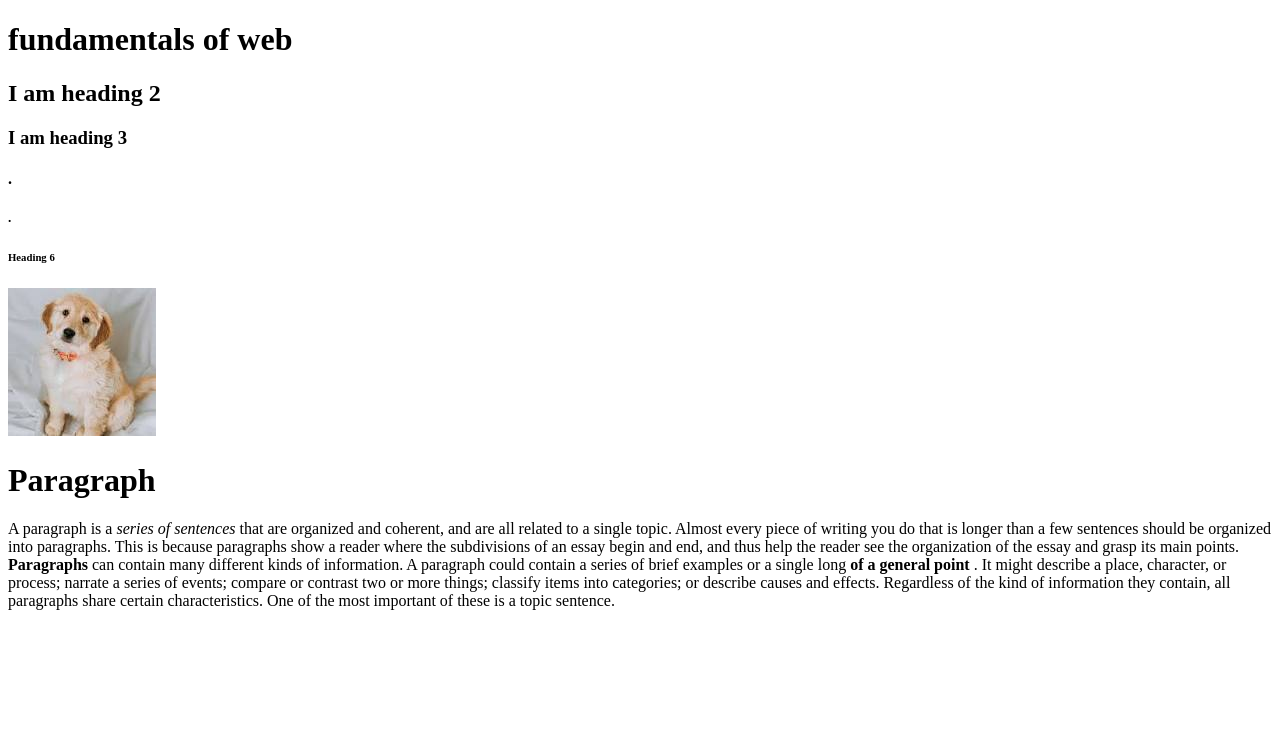
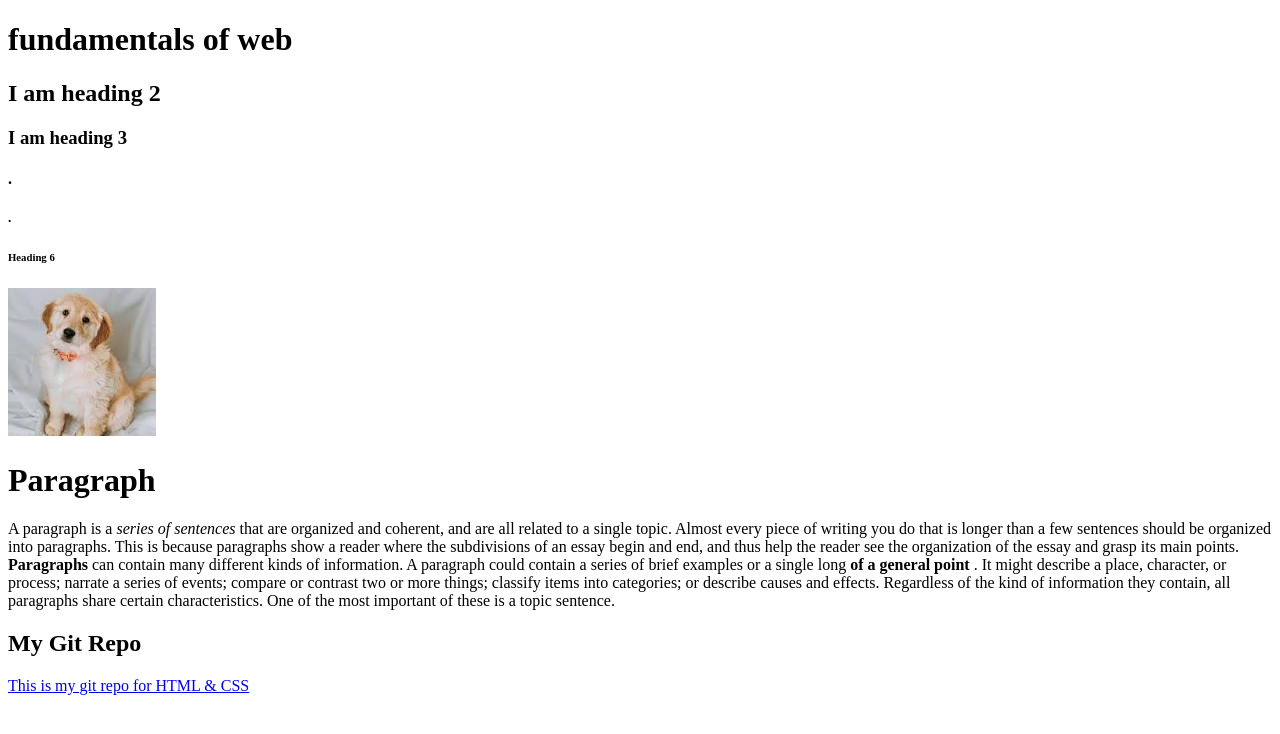
Before and after one commit to karthik0711/HTML-CSS-Repo, a plain HTML site: page class-1(web fundamentals)/index.html in a window 1280 px wide. Drawn offline with Linux system fonts and the light colour scheme.

Commit message:
added anchor tag

```diff
--- a/class-1(web fundamentals)/index.html
+++ b/class-1(web fundamentals)/index.html
@@ -19,11 +19,17 @@
     <img src="./download.jpeg" alt="dog Image">
     <!-- <img src="https://cdn.pixabay.com/photo/2023/08/18/15/02/dog-8198719_1280.jpg" alt="Dog img">  -->
 
+    <!-- Paragraph tag and bold,italic,strong tags -->
+
     <h1>Paragraph</h1>
     <p>A paragraph is a <i>series of sentences </i>that are organized and coherent, and are all related to a single topic. Almost every piece of writing you do that is longer than a few sentences should be organized into paragraphs. This is because paragraphs show a reader where the subdivisions of an essay begin and end, and thus help the reader see the organization of the essay and grasp its main points.
 
         <b>Paragraphs </b> can contain many different kinds of information. A paragraph could contain a series of brief examples or a single long <strong> of a general point </strong>. It might describe a place, character, or process; narrate a series of events; compare or contrast two or more things; classify items into categories; or describe causes and effects. Regardless of the kind of information they contain, all paragraphs share certain characteristics. One of the most important of these is a topic sentence.
 
-        </p>
+    </p>
+
+    <!-- Anchor tag for url -->
+     <h2>My Git Repo</h2>
+     <a href="https://github.com/karthik0711/HTML-CSS-Repo/tree/main/class-1(web%20fundamentals)"> This is my git repo for HTML & CSS </a>
 </body>
 </html>
```
